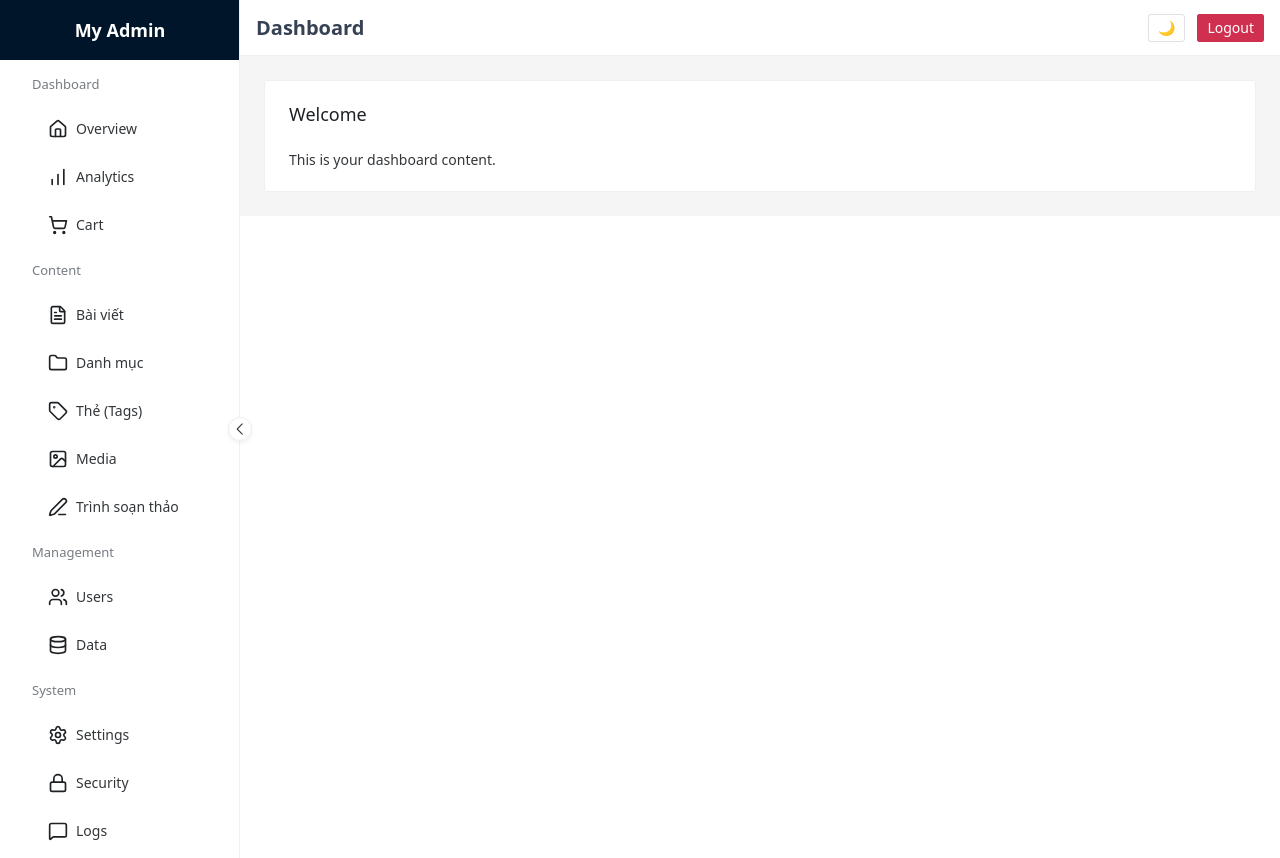
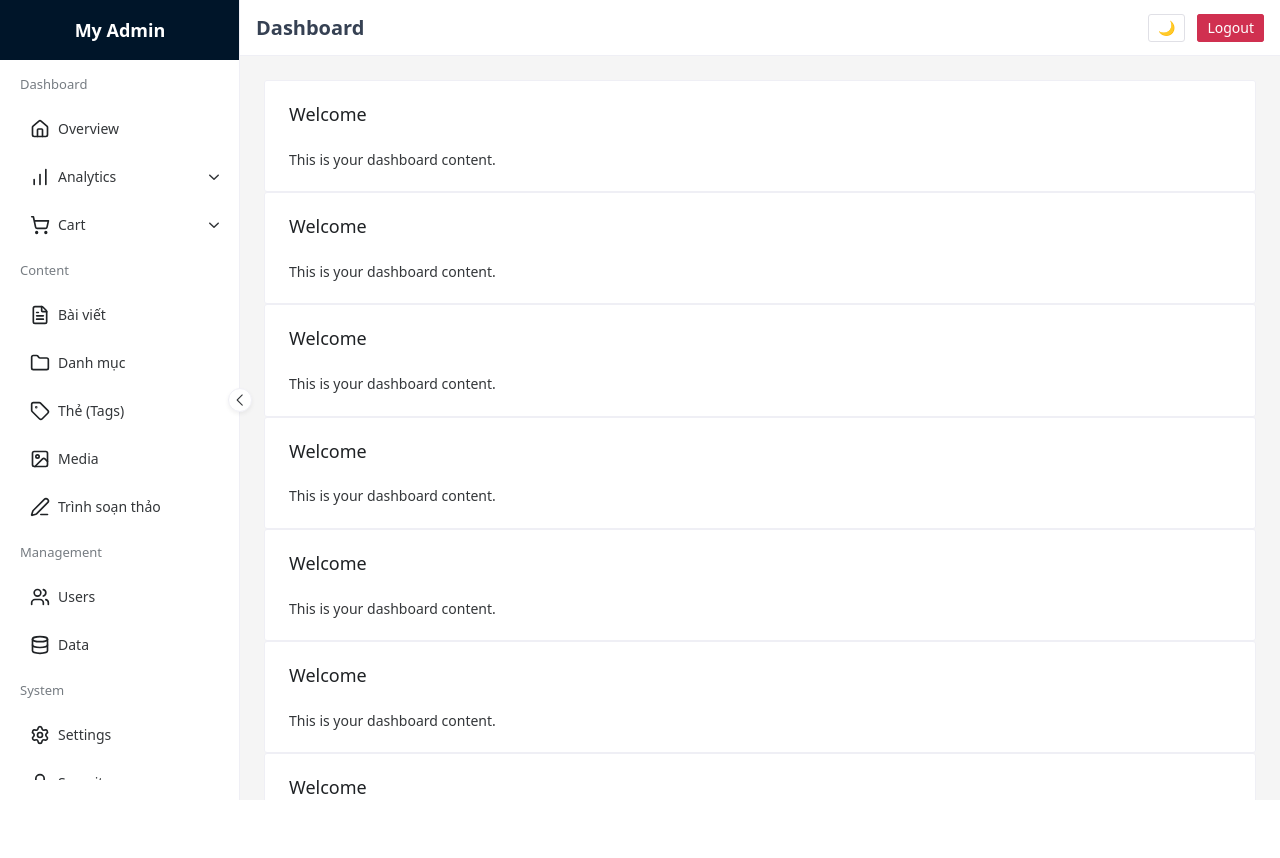
Before and after one commit to PorcoRossoDev/vue-pagi, a Vue app: page /layout in a window 1280 px wide. After the commit the page ends 800 px from the top, so only its background shows below. Built offline with nearby package versions, Linux system fonts and the light colour scheme; what vue-awesome-paginate would draw is missing.

Commit message:
Feat: Thêm layout

```diff
--- a/src/views/Layout.vue
+++ b/src/views/Layout.vue
@@ -1,7 +1,8 @@
 <template>
-    <n-layout has-sider>
+  <n-layout class="h-screen" has-sider sider-placement="left" :inverted="inverted" >
     <!-- Sider -->
     <n-layout-sider
+      :static="true"
       bordered
       collapse-mode="width"
       :collapsed="collapsed"
@@ -10,23 +11,26 @@
       show-trigger
       :native-scrollbar="true"
       :inverted="inverted"
-        @collapse="collapsed = true"
-        @expand="collapsed = false"
-      >
+      @collapse="handleCollapse"
+      @expand="handleExpand">
       <!-- Logo -->
       <div class="logo-area py-4 text-center text-white font-bold text-lg">
-          <span v-if="!collapsed">My Admin</span>
+        <span v-if="!collapsed" class="whitespace-nowrap">My Admin</span>
         <span v-else>M</span>
       </div>
 
       <!-- Menu -->
+      <n-scrollbar class="max-h-[90vh]" trigger="hover">
         <n-menu
-          :options="menuOptions"
+          :options="displayedMenuOptions"
           :collapsed="collapsed"
           :inverted="inverted"
           :collapsed-width="64"
+          has-sider
           :collapsed-icon-size="20"
           :default-selected-keys="['dashboard']"
+          :indent="indent"
+          :expand-on-hover="true"
           :theme-overrides="{
             itemTextColorActive: '#9E5E29',
             itemColorActive: '#FFF6EE',
@@ -38,18 +42,15 @@
             itemColorActiveHover: '#FFF6EE',
             itemTextColorChildActive: '#9E5E29',
             itemTextColorChildActiveHover: '#9E5E29',
-          }"
-        />
+          }" />
+      </n-scrollbar>
     </n-layout-sider>
 
     <!-- Main Layout -->
     <n-layout>
+      <n-scrollbar>
         <!-- Header -->
-        <n-layout-header
-          bordered
-          class="flex items-center justify-between px-4 py-2"
-          style="height: 56px;"
-        >
+        <n-layout-header bordered class="flex items-center justify-between px-4 py-2" style="height: 56px;">
           <div class="text-xl font-semibold text-gray-700">Dashboard</div>
           <div class="flex items-center gap-3">
             <n-button size="small" @click="toggleTheme">
@@ -61,16 +62,62 @@
 
         <!-- Content -->
         <n-layout-content class="p-6" style="background: #f5f5f5;">
+
             <n-card title="Welcome" hoverable>
               <p>This is your dashboard content.</p>
             </n-card>
+            <n-card title="Welcome" hoverable>
+              <p>This is your dashboard content.</p>
+            </n-card>
+            <n-card title="Welcome" hoverable>
+              <p>This is your dashboard content.</p>
+            </n-card>
+            <n-card title="Welcome" hoverable>
+              <p>This is your dashboard content.</p>
+            </n-card>
+            <n-card title="Welcome" hoverable>
+              <p>This is your dashboard content.</p>
+            </n-card>
+            <n-card title="Welcome" hoverable>
+              <p>This is your dashboard content.</p>
+            </n-card>
+            <n-card title="Welcome" hoverable>
+              <p>This is your dashboard content.</p>
+            </n-card>
+            <n-card title="Welcome" hoverable>
+              <p>This is your dashboard content.</p>
+            </n-card>
+            <n-card title="Welcome" hoverable>
+              <p>This is your dashboard content.</p>
+            </n-card>
+            <n-card title="Welcome" hoverable>
+              <p>This is your dashboard content.</p>
+            </n-card>
+            <n-card title="Welcome" hoverable>
+              <p>This is your dashboard content.</p>
+            </n-card>
+            <n-card title="Welcome" hoverable>
+              <p>This is your dashboard content.</p>
+            </n-card>
+            <n-card title="Welcome" hoverable>
+              <p>This is your dashboard content.</p>
+            </n-card>
+            <n-card title="Welcome" hoverable>
+              <p>This is your dashboard content.</p>
+            </n-card>
+            <n-card title="Welcome" hoverable>
+              <p>This is your dashboard content.</p>
+            </n-card>
+
+
         </n-layout-content>
+      </n-scrollbar>
     </n-layout>
   </n-layout>
 </template>
 
 <script setup>
-  import { ref, h } from 'vue'
+import { ref, h, computed } from 'vue'
 import {
   Home,
   Users,
@@ -84,11 +131,26 @@ import {
   Image,
   Tag,
   Edit3,
-  ShoppingCart
+  ShoppingCart,
+  Clock,
+  Activity,
+  ShoppingBag,
+  CreditCard
 } from 'lucide-vue-next'
 
 const collapsed = ref(false)
 const inverted = ref(false)
+const indent = ref(20) // Khoảng cách thụt lề
+
+const handleCollapse = () => {
+  collapsed.value = true
+  indent.value = 0 // khi collapse chỉ hiển thị icon
+}
+
+const handleExpand = () => {
+  collapsed.value = false
+  indent.value = 20 // khi mở lại trả về indent cũ
+}
 
 const toggleTheme = () => {
   inverted.value = !inverted.value
@@ -111,15 +173,45 @@ const menuOptions = [
       {
         label: 'Analytics',
         key: 'dashboard-analytics',
-        icon: () => h(BarChart)
+        icon: () => h(BarChart),
+        children: [
+          {
+            label: 'Reports',
+            key: 'analytics-reports',
+            icon: () => h(FileText)
+          },
+          {
+            label: 'Trends',
+            key: 'analytics-trends',
+            icon: () => h(Activity)
+          },
+          {
+            label: 'Real-time',
+            key: 'analytics-realtime',
+            icon: () => h(Clock)
+          }
+        ]
       },
       {
         label: 'Cart',
         key: 'dashboard-cart',
-        icon: () => h(ShoppingCart)
+        icon: () => h(ShoppingCart),
+        children: [
+          {
+            label: 'Orders',
+            key: 'cart-orders',
+            icon: () => h(ShoppingBag)
+          },
+          {
+            label: 'Payments',
+            key: 'cart-payments',
+            icon: () => h(CreditCard)
+          }
+        ]
       }
     ]
   },
+  // Giữ nguyên các nhóm khác
   {
     label: 'Content',
     type: 'group',
@@ -194,16 +286,18 @@ const menuOptions = [
 ]
 
 
-
-  const themeOverrides = {
-    Menu: {
-        itemColorActive: 'red',
-        itemTextColorActive: '#ffffff',
-        itemTextColor: '#333333',
-        itemColorHover: '#ecf5ff',
-        itemPadding: '10px 20px'
+// Khi collapsed thì flatten bỏ group
+const displayedMenuOptions = computed(() => {
+  return menuOptions.map(option => {
+    if (option.type === 'group') {
+      return {
+        ...option,
+        title: collapsed.value ? '•••' : option.title, // Thay bằng ký tự khi collapse
       }
     }
+    return option
+  })
+})
 
 </script>
 
```
Lines whose indentation alone changed are shown as unchanged.
